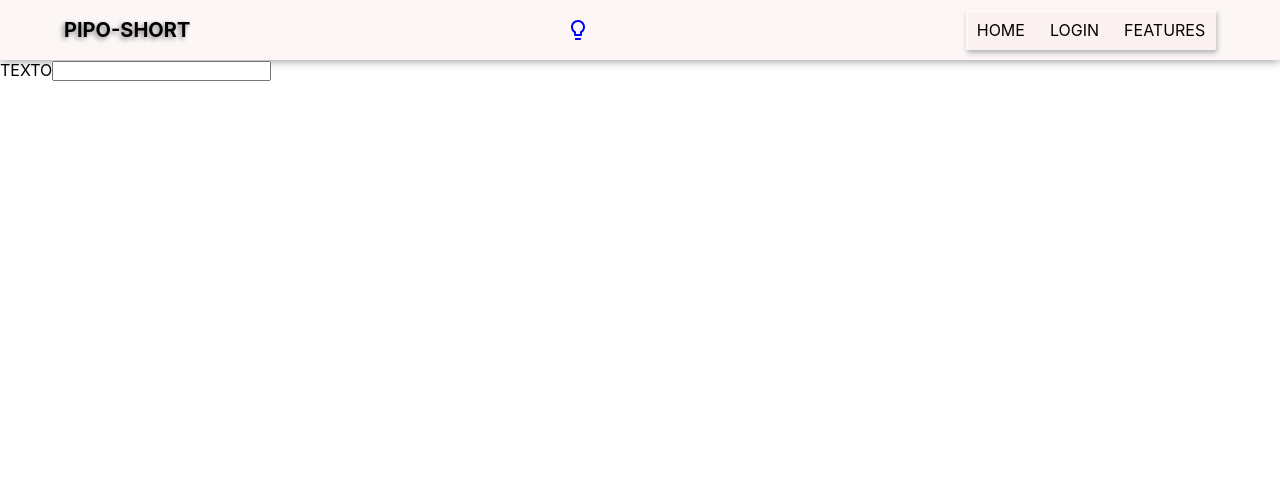
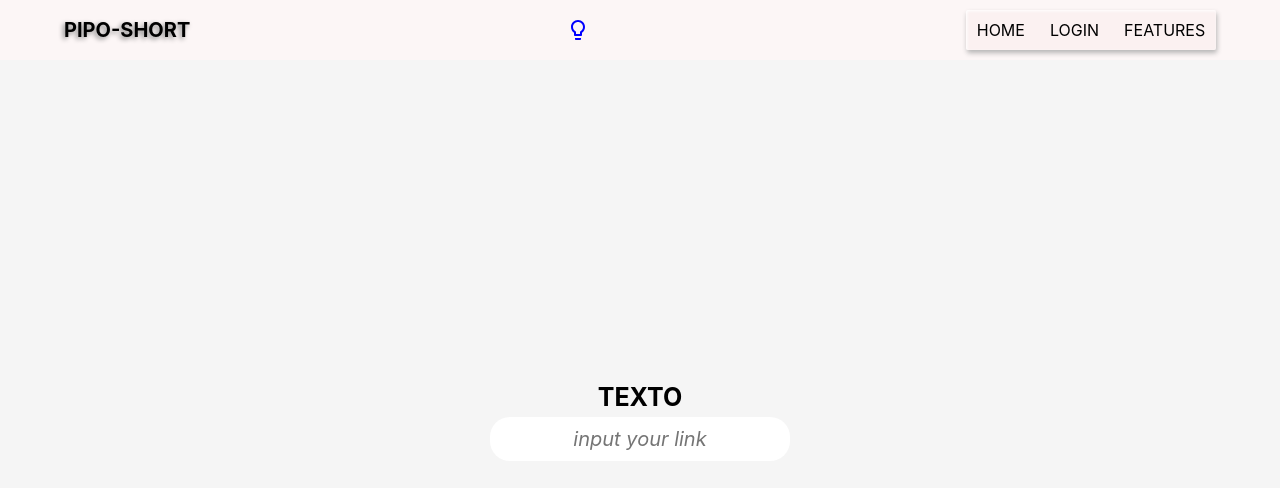
Before and after one commit to miguelCidPaz/pipo-short-front, a React (Create React App) app: page / in a window 1280 px wide. Shown: the top 488 px of the page. Built offline with nearby package versions, Linux system fonts and the light colour scheme.

Commit message:
landpage and other styles

```diff
--- a/src/assets/styles.scss
+++ b/src/assets/styles.scss
@@ -1,5 +1,7 @@
 @import './configStyles/globals.scss';
 @import '../components/Header/style.scss';
+@import '../components//LandPage/style.scss';
+@import '../components/InputLink/style.scss';
 
 $principal-color: #5CAD24;
 $secondary-color: #0E2DFA;
--- a/src/components/Header/style.scss
+++ b/src/components/Header/style.scss
@@ -7,6 +7,7 @@
     height: 60px;
     background-color: #f7ebeb6e;
     box-shadow: 0 0 10px grey;
+    z-index: 5;
 
     @media (max-width:400px) {
         flex-direction: column;
--- a/src/components/InputLink/InputLink.jsx
+++ b/src/components/InputLink/InputLink.jsx
@@ -1,9 +1,9 @@
 const InputLink = () => {
 
     return(
-        <div className="container-text-central">
-            <label className="label-text-central">TEXTO</label>
-            <input type="text" className="input-text-central"/>
+        <div className="inputlink--main">
+            <label className="inputlink--label">TEXTO</label>
+            <input type="text" className="inputlink--input" placeholder="input your link"/>
         </div>
     )
 }
--- /dev/null
+++ b/src/components/InputLink/style.scss
@@ -0,0 +1,28 @@
+.inputlink--main{
+    display: flex;
+    flex-direction: column;
+    justify-content: center;
+    align-items: center;
+    width: 300px;
+    height: 200px;
+}
+
+.inputlink--label{
+    font-size: 25px;
+    font-weight: bolder;
+    padding-bottom: 5px;
+}
+
+.inputlink--input{
+    outline: none;
+    border: none;
+    padding: 10px 10px;
+    width: 100%;
+    font-size: 20px;
+    border-radius: 20px;
+
+    &::placeholder{
+        text-align: center;
+        font-style: italic;
+    }
+}
--- /dev/null
+++ b/src/components/LandPage/style.scss
@@ -0,0 +1,10 @@
+.landpage--main{
+    display: flex;
+    flex-direction: column;
+    align-items: center;
+    justify-content: center;
+    background-color: whitesmoke;
+    width: 100%;
+    height: 90.4vh;
+    z-index: 0;
+}
```
